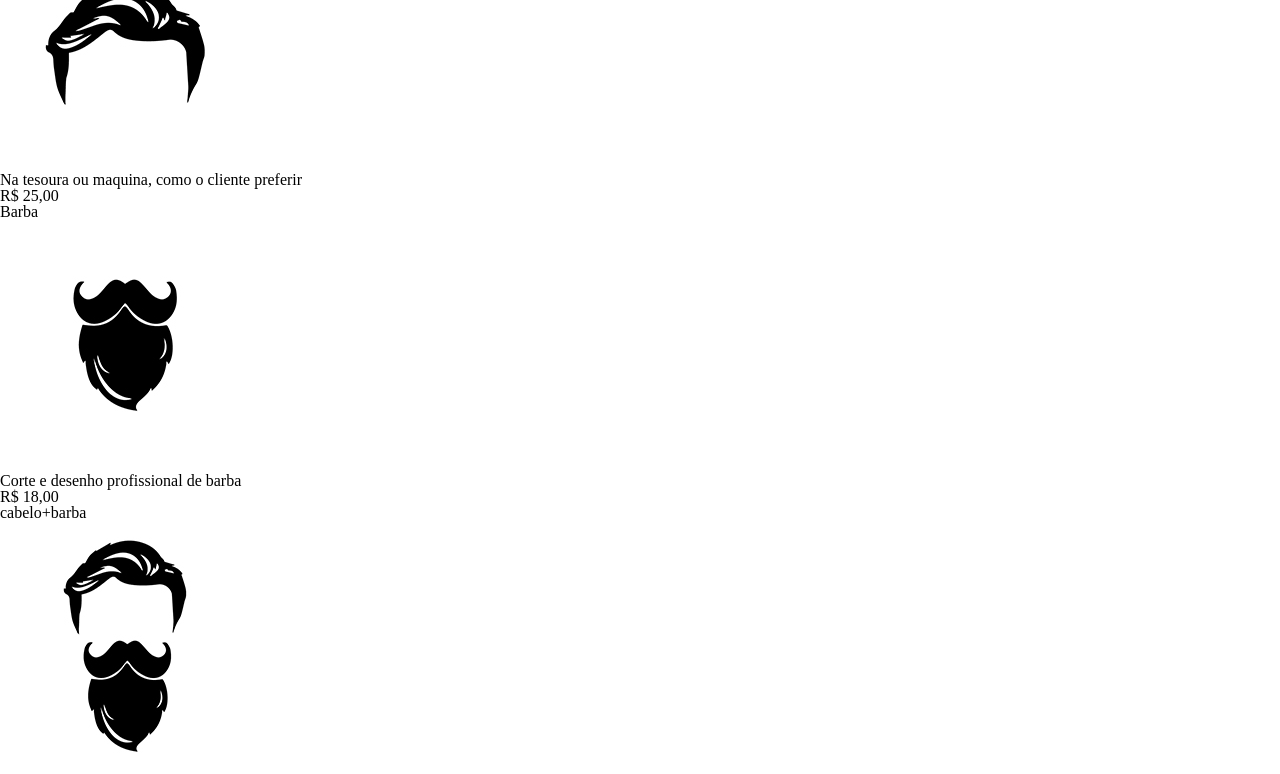
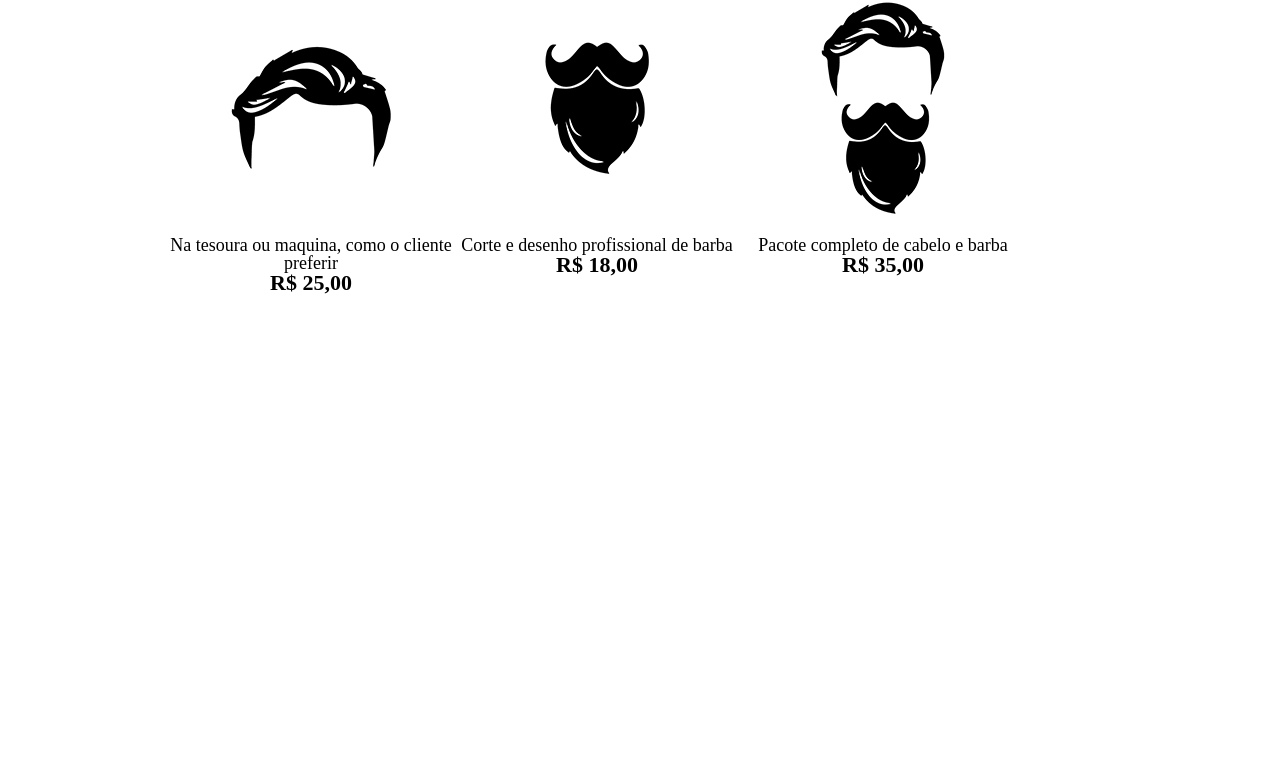
Before and after one commit to eguacamila/estrutura-basica, a plain HTML site: page produtos.html in a window 1280 px wide. Shown: the part 390-1164 px from the top of the page. After the commit the page ends 800 px from the top, so only its background shows below. Drawn offline with Linux system fonts and the light colour scheme.

Commit message:
reforçando o inline-block

```diff
--- a/assets/produtos.css
+++ b/assets/produtos.css
@@ -27,3 +27,30 @@ nav a {
     font-size: 22px;
     text-decoration: none;
 }
+
+.produtos {
+    width: 940px;
+    margin: 0 auto;
+    padding:  50px 0;
+}
+
+.produtos li {
+    display: inline-block;
+    text-align: center;
+    width: 30%;
+    vertical-align: top;
+}
+
+.produtos h2 {
+    font-size: 30px;
+    font-weight: bold;
+}
+
+.produto-descricao {
+    font-size: 18px;
+}
+
+.produto-preco {
+    font-size:  22px;
+    font-weight: bold;
+}
--- a/produtos.html
+++ b/produtos.html
@@ -21,21 +21,21 @@
         </header>
 
         <main>
-            <ul>
-                <li><h2>cabelo</h2>
+            <ul class="produtos">
+                <li><h2>Cabelo</h2>
                     <img src="images/cabelo.jpg">
-                    <p>Na tesoura ou maquina, como o cliente preferir</p>
-                    <p>R$ 25,00</p>
+                    <p class="produto-descricao">Na tesoura ou maquina, como o cliente preferir</p>
+                    <p class="produto-preco">R$ 25,00</p>
                 </li>
                 <li><h2>Barba</h2>
                     <img src="images/barba.jpg">
-                    <p>Corte e desenho profissional de barba</p>
-                    <p>R$ 18,00</p>
+                    <p class="produto-descricao">Corte e desenho profissional de barba</p>
+                    <p class="produto-preco">R$ 18,00</p>
                 </li>
-                <li><h2>cabelo+barba</h2>
+                <li><h2>Cabelo + Barba</h2>
                     <img src="images/cabelo+barba.jpg">
-                    <p>Pacote completo de cabelo e barba</p>
-                    <p>R$ 35,00</p>
+                    <p class="produto-descricao">Pacote completo de cabelo e barba</p>
+                    <p class="produto-preco">R$ 35,00</p>
                 </li>
             </ul>
         </main>
```
